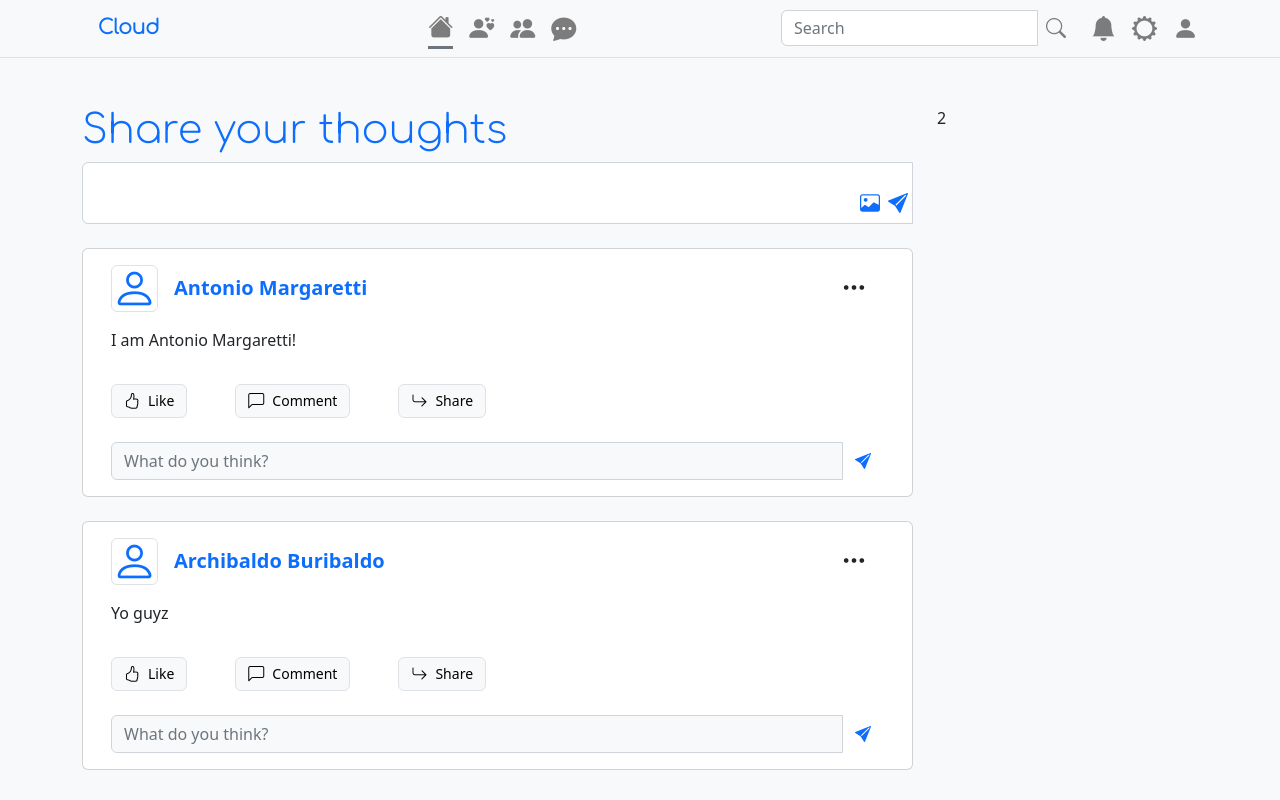
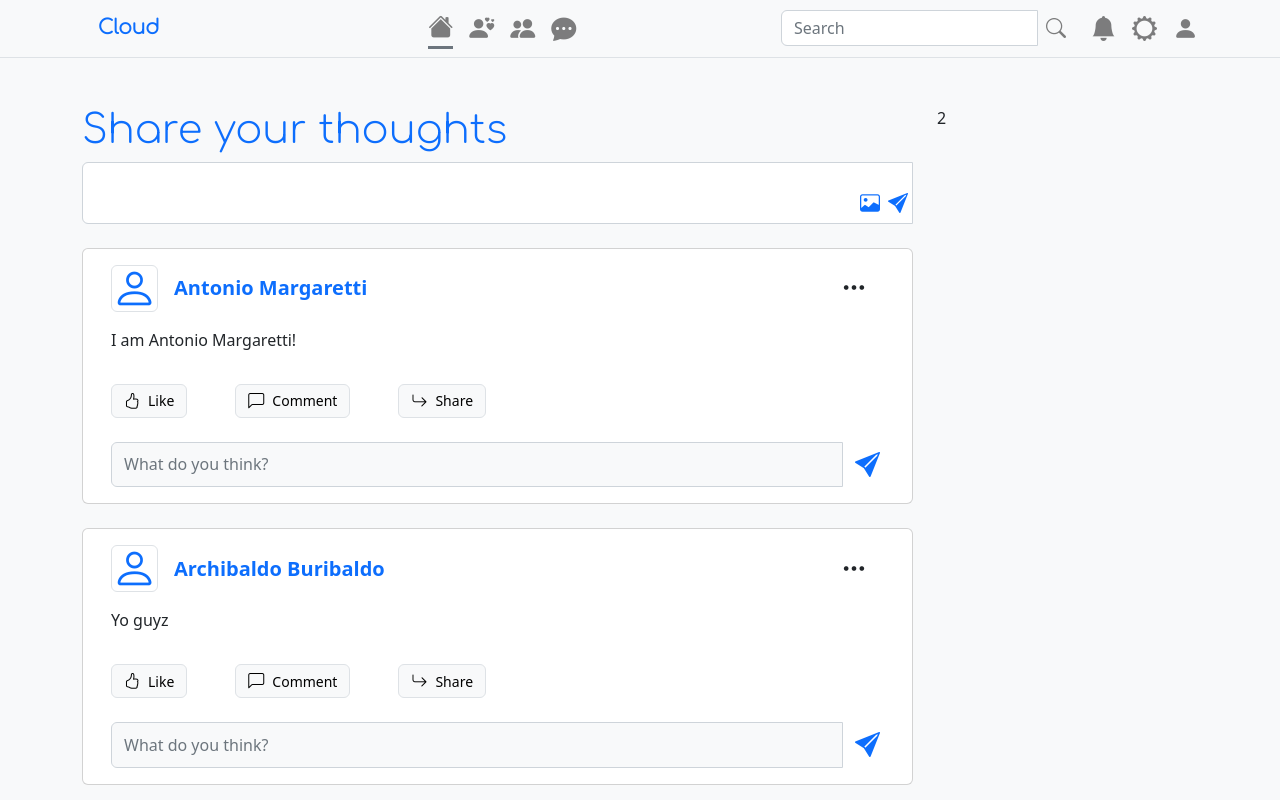
Before and after one commit to mortvicious/cloud-social-network, a React (Create React App) app in the folder client/: page / in a window 1280 px wide. Built offline with nearby package versions, Linux system fonts and the light colour scheme.

Commit message:
refactor comment icons

```diff
--- a/client/src/components/Feed/FeedCreatePostForm.tsx
+++ b/client/src/components/Feed/FeedCreatePostForm.tsx
@@ -26,7 +26,7 @@ const FeedCreatePostForm: FC = observer(() => {
 				></textarea>
 				<div className='feed-create-post-btn-container d-flex gap-2'>
 					<button
-						className='add-image-icon feed-create-post-btn feed-add-img i-size-20'
+						className='add-image-icon bg-white feed-add-img i-size-20'
 						type='button'
 						id='button-addon2'
 						data-toggle='tooltip'
@@ -37,7 +37,7 @@ const FeedCreatePostForm: FC = observer(() => {
 					</button>
 					<button
 						onClick={handleSendBtn}
-						className='feed-create-post-btn i-size-20 '
+						className='bg-white i-size-20 '
 						type='button'
 						id='button-addon2'
 						data-toggle='tooltip'
--- a/client/src/components/Post/PostCommentForm.tsx
+++ b/client/src/components/Post/PostCommentForm.tsx
@@ -26,14 +26,14 @@ const PostCommentForm: FC<IPostCommentForm> = observer(({ postID }) => {
 			></input>
 			<button
 				onClick={handleSendBtn}
-				className='btn btn-add-comment'
+				className=' btn-add-comment p-1 ms-2 bg-white'
 				type='button'
 				id='button-addon2'
 				data-toggle='tooltip'
 				data-placement='top'
 				title='Add comment'
 			>
-				<i className='bi bi-send-fill text-primary'></i>
+				<i className='bi bi-send-fill text-primary i-size-25'></i>
 			</button>
 		</div>
 	)
--- a/client/src/index.scss
+++ b/client/src/index.scss
@@ -174,7 +174,7 @@ textarea {
   position: relative !important;
 }
 
-.feed-create-post-btn {
+.bg-white {
   background-color: white;
 }
 
```
